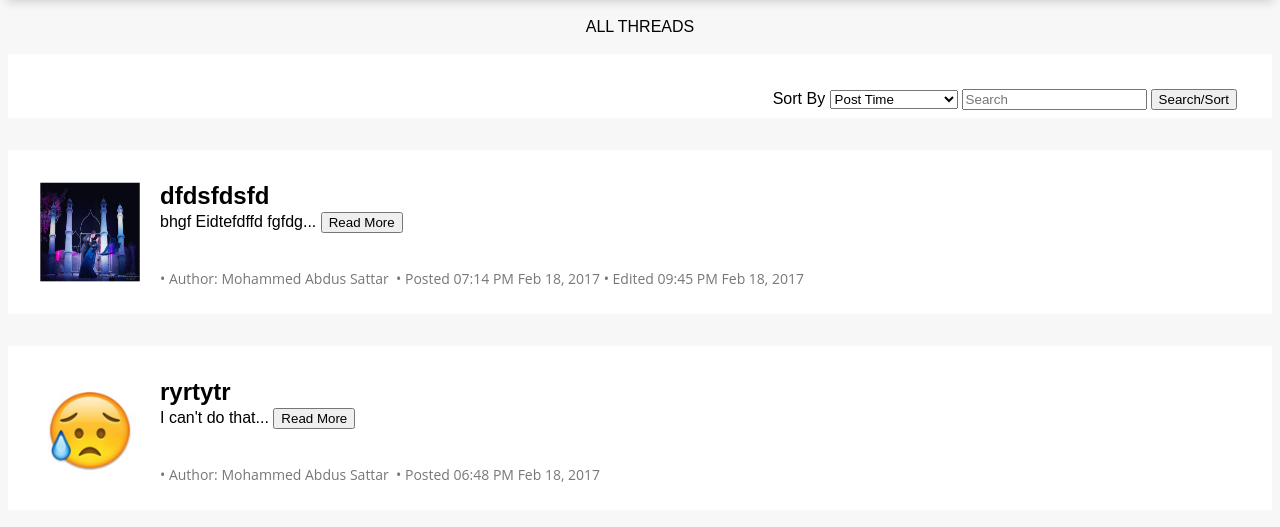
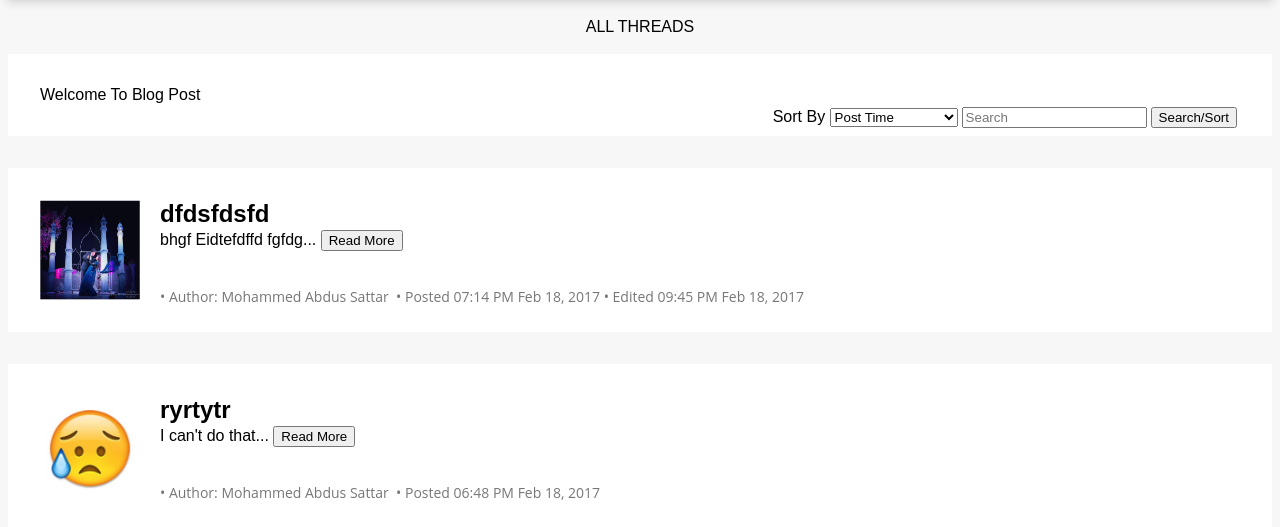
Before and after one commit to shohaglive/SampleBlogProject, a PHP site: page / in a window 1280 px wide. Shown: the part 82-609 px from the top of the page. Run offline with PHP 8.4, Linux system fonts and the light colour scheme; data comes from the database, SQL or seed files in the repository.

Commit message:
First commit

```diff
--- a/index.php
+++ b/index.php
@@ -28,7 +28,7 @@ $data = $control->getThread($search, $sort)
 
 ?>
 <br><center><?php echo $msg; ?></center><br>
-<div class="wthree">
+<div class="wthree">Welcome To Blog Post
     <form name="search" method="post" action="">
         <table style="float: right">
             <tr>
```
Also changed, not shown: 1 other file.
